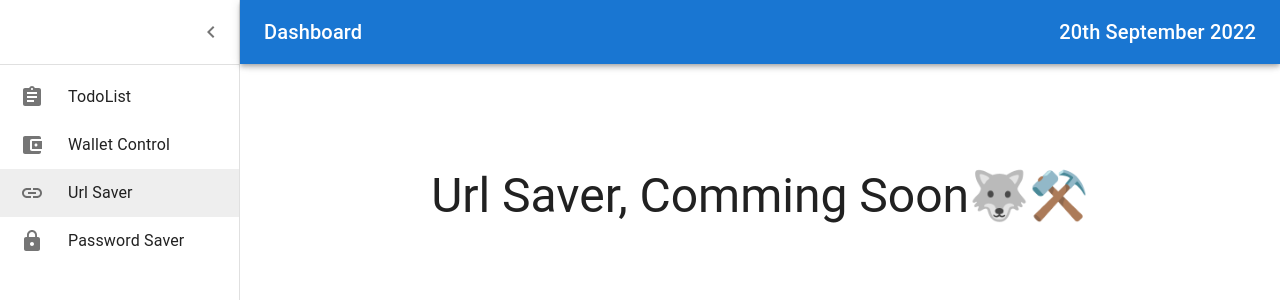
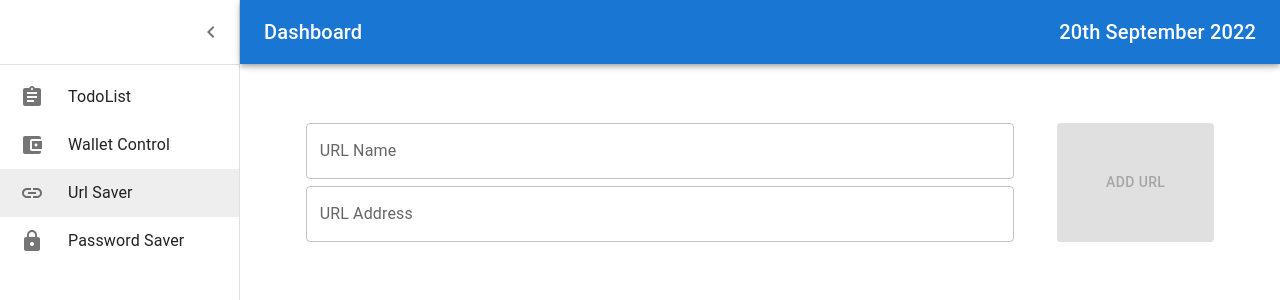
Before and after one commit to shayan0v0n/dashboard, a React (Create React App) app: page /urlSaver in a window 1280 px wide. Shown: the top 300 px of the page. Built offline with nearby package versions, Linux system fonts and the light colour scheme.

Commit message:
feat: :hammer: Develop Url Control Part

```diff
--- a/package.json
+++ b/package.json
@@ -15,6 +15,7 @@
     "@types/react": "^18.0.20",
     "@types/react-dom": "^18.0.6",
     "date-fns": "^2.29.3",
+    "material-ui-popup-state": "^4.0.2",
     "react": "^18.2.0",
     "react-dom": "^18.2.0",
     "react-redux": "^8.0.2",
--- /dev/null
+++ b/src/Components/FormUrlControl.tsx
@@ -0,0 +1,76 @@
+import { Box, Button, Grid, TextField, Tooltip } from '@mui/material'
+import { useEffect, useState } from 'react'
+
+interface FormUrlControlProps {
+    formUrl?: any
+}
+
+const FormUrlControl = (props: FormUrlControlProps) => {
+    const currentStorage: any = localStorage.getItem("dashboard")
+    const currentStorageJSON = JSON.parse(currentStorage);
+    const {formUrl} = props
+    const [ urlName, setUrlName ] = useState('');
+    const [ urlAddress, setUrlAddress ] = useState('');
+    const [formValidate, setFormValidate] = useState(false)
+    useEffect(() => {
+        checkFormValidate()
+    }, [urlName, urlAddress])
+
+    const checkFormValidate = () => {
+        if (urlName.trim().length !== 0 && urlAddress.trim().length !== 0) setFormValidate(true)
+        else setFormValidate(false)
+    }
+
+    const formControlhandler = () => {
+        const findedIndexAddress = currentStorageJSON.urls.findIndex((item: any) =>item.address == urlAddress)
+        const findedIndexName = currentStorageJSON.urls.findIndex((item: any) =>item.name == urlName)
+        if (findedIndexAddress !== -1 || findedIndexName !== -1) return
+
+        formUrl(urlName, urlAddress)
+        setUrlName('')
+        setUrlAddress('')
+    }
+
+  return (
+    <Grid container gap={1} justifyContent="space-around">
+    <Grid item xs={9}>
+      <Box>
+        <TextField
+            onChange={(e) => setUrlName(e.target.value)}
+            value={urlName}
+            id="outlined-basic"
+            label="URL Name"
+            variant="outlined"
+            fullWidth
+            sx={{ margin: '.2rem 0' }} />
+        <TextField
+            onChange={(e) => setUrlAddress(e.target.value)}
+            value={urlAddress}
+            id="outlined-basic"
+            label="URL Address"
+            variant="outlined"
+            fullWidth
+            sx={{ margin: '.2rem 0' }} />
+      </Box>
+    </Grid>
+    <Grid item xs={2}>
+        {formValidate ? (
+            <Button
+            fullWidth
+            variant='contained'
+            color='primary'
+            sx={{ margin: '.2rem 0', height: '95%' }}
+            onClick={() => {formControlhandler()}}>Add URL</Button>
+            ) : (
+            <Tooltip title="Your Forms Is Invalid">
+                <span>
+                    <Button fullWidth variant='contained' sx={{ margin: '.2rem 0', height: '95%' }} disabled>Add URL</Button>
+                </span>
+            </Tooltip>
+        )}
+    </Grid>
+  </Grid>
+  )
+}
+
+export default FormUrlControl
--- /dev/null
+++ b/src/Components/UrlCard.tsx
@@ -0,0 +1,122 @@
+import React, {useState} from 'react'
+import { Alert, Box, Button, Card, Chip, Grid, Menu, MenuItem, Snackbar, TextField, Tooltip, Typography } from '@mui/material'
+import MoreVertIcon from '@mui/icons-material/MoreVert';
+import CopyAllIcon from '@mui/icons-material/CopyAll';
+interface urlCardProps {
+    address?: any
+    name?: any
+    deleteUrl?: any
+    editUrl?: any
+}
+
+
+const UrlCard = (props: urlCardProps) => {
+    const {address, name, deleteUrl, editUrl} = props
+    const [currentName, setCurrentName] = useState(name)
+    const [currentAddress, setCurrentAddress] = useState(address)
+    const [editMode, setEditMode] = useState(false)
+    const [anchorEl, setAnchorEl] = React.useState<null | HTMLElement>(null);
+    const [open, setOpen] = React.useState(false);
+    const textToCopy = currentAddress;
+    const openMenu = Boolean(anchorEl);
+
+    const handleClose = (event?: React.SyntheticEvent | Event, reason?: string) => {
+        if (reason === 'clickaway') {
+        return;
+        }
+
+        setOpen(false);
+    };
+
+    const menuHandleClick = (event: React.MouseEvent<HTMLButtonElement>) => {
+        setAnchorEl(event.currentTarget);
+    };
+    const menuHandleClose = () => {
+        setAnchorEl(null);
+    };
+
+    const copyToClipboardHandler = () => {navigator.clipboard.writeText(textToCopy); setOpen(true);}
+    const editHandler = () => {
+        if (currentName.trim().length === 0 || currentAddress.trim().length === 0) return
+        editUrl(currentName, currentAddress);
+        setEditMode(false)
+    }
+
+  return (
+    <>
+    {!editMode ? (
+        <Card sx={{ padding: '1rem', margin: '1rem', display: 'flex' }}>
+          <Tooltip title={currentAddress} followCursor>
+              <Typography sx={{fontWeight: 'bold', flexGrow: 1}}>{currentName}</Typography>
+          </Tooltip>
+          <Box sx={{ cursor: 'pointer', display: 'flex' }} alignItems="center">
+          <Button id="basic-button"
+          aria-controls={openMenu ? 'basic-menu' : undefined}
+          aria-haspopup="true"
+          aria-expanded={openMenu ? 'true' : undefined}
+          onClick={menuHandleClick} ><MoreVertIcon /></Button>
+          <Menu
+              id="basic-menu"
+              anchorEl={anchorEl}
+              open={openMenu}
+              sx={{ margin: 'auto' }}
+              onClose={menuHandleClose}
+              MenuListProps={{
+                  'aria-labelledby': 'basic-button',
+                }}
+          >
+          <MenuItem onClick={() => {menuHandleClose(); copyToClipboardHandler()}}>Copy</MenuItem>
+          <MenuItem onClick={() => {menuHandleClose(); setEditMode(true)}}>Edit</MenuItem>
+          <MenuItem onClick={() => {menuHandleClose(); deleteUrl(textToCopy)}}>Delete</MenuItem>
+        </Menu>
+          <Chip label="Copy" sx={{ cursor: 'pointer' }} icon={<CopyAllIcon />}
+              onClick={() => copyToClipboardHandler()}/>
+          </Box>
+
+          <Snackbar open={open} autoHideDuration={6000} onClose={handleClose}>
+              <Alert onClose={handleClose} severity="success" sx={{ width: '100%' }}>
+                  {currentName} URL Copied In Clipboard!
+              </Alert>
+          </Snackbar>
+          </Card>
+
+    ) : (
+    <Card sx={{ padding: '1rem', margin: '1rem', display: 'flex' }}>
+        <Grid container gap={1} justifyContent="space-around">
+            <Grid item xs={9}>
+            <Box>
+                <TextField
+                    onChange={(e) => setCurrentName(e.target.value)}
+                    id="outlined-basic"
+                    value={currentName}
+                    label="URL Name"
+                    variant="outlined"
+                    fullWidth
+                    sx={{ margin: '.2rem 0' }} />
+                <TextField
+                    onChange={(e) => setCurrentAddress(e.target.value)}
+                    id="outlined-basic"
+                    value={currentAddress}
+                    label="URL Address"
+                    variant="outlined"
+                    fullWidth
+                    sx={{ margin: '.2rem 0' }} />
+            </Box>
+            </Grid>
+            <Grid item xs={2}>
+                <Button
+                onClick={() => editHandler()}
+                fullWidth
+                variant='contained'
+                color='primary'
+                sx={{ margin: '.2rem 0', height: '95%' }}
+                >Edit URL</Button>
+            </Grid>
+        </Grid>
+    </Card>
+    )}
+    </>
+  )
+}
+
+export default UrlCard
--- a/src/Containers/UrlControl.tsx
+++ b/src/Containers/UrlControl.tsx
@@ -1,10 +1,65 @@
-import { Typography } from '@mui/material'
+import { Box, Button, Container, Card, TextField, Typography } from '@mui/material'
+import { useState } from 'react';
+import FormUrlControl from '../Components/FormUrlControl'
+import UrlCard from '../Components/UrlCard';
 
 const UrlControl = () => {
+  const currentStorage: any = localStorage.getItem("dashboard")
+  const currentStorageJSON = JSON.parse(currentStorage);
+  const [currentUrlStorage, setCurrentUrlStorage] = useState(currentStorageJSON.urls)
+
+  const formUrlHandler = (urlName: string, urlAddress: string): void => {
+    const uppdatedStorage: any = {
+        ...currentStorageJSON,
+        urls: [
+          ...currentUrlStorage,
+        {
+          name: urlName,
+          address: urlAddress
+        }
+      ]
+    }
+
+    setCurrentUrlStorage(uppdatedStorage.urls)
+    localStorage.setItem('dashboard', JSON.stringify(uppdatedStorage))
+  }
+
+  const deleteUrlHandler = (url: string) => {
+   const filteredStorage = currentUrlStorage.filter((item: any) => item.address !== url)
+    const uppdatedStorage: any = {
+      ...currentStorageJSON,
+      urls: [
+        ...filteredStorage,
+    ]
+  }
+
+  setCurrentUrlStorage(filteredStorage)
+  localStorage.setItem('dashboard', JSON.stringify(uppdatedStorage))
+  }
+
+  const editUrlHandler = (name: string, address: string) => {
+    let currentStorage: any = [...currentUrlStorage];
+    const indexUrl = currentStorage.findIndex((item: any) => item.name == name)
+    currentStorage[indexUrl] = { name: name, address: address }
+    const uppdatedStorage: any = {
+      ...currentStorageJSON,
+      urls: [
+        ...currentStorage,
+      ]
+    }
+      setCurrentUrlStorage(currentStorage)
+      localStorage.setItem('dashboard', JSON.stringify(uppdatedStorage))
+  }
+
   return (
-    <div>
-      <Typography variant='h3' align='center' marginTop="5rem">Url Saver, Comming Soon🐺⚒️</Typography>
-    </div>
+    <Container>
+      <Box sx={{ marginBottom: '2rem' }}>
+        {currentUrlStorage.map((url: {name: string, address: string}) => (
+          <UrlCard key={url.name} address={url.address} name={url.name} deleteUrl={deleteUrlHandler} editUrl={editUrlHandler}/>
+        ))}
+      </Box>
+      <FormUrlControl formUrl={formUrlHandler} />
+    </Container>
   )
 }
 
--- a/src/HOC/Templates.tsx
+++ b/src/HOC/Templates.tsx
@@ -25,14 +25,16 @@ import { Link } from 'react-router-dom';
 
 const dashboardDefault: {
   todos: {
-    activeList: string[],
+    activeList: string[]
     doneList: string[]
   }
+  urls: any[]
 } = {
   todos: {
     activeList: [],
     doneList: []
-  }
+  },
+  urls: []
 }
 
 const drawerWidth = 240;
```
Also changed, not shown: 1 other file (tests, documents, lock files or other folders).
